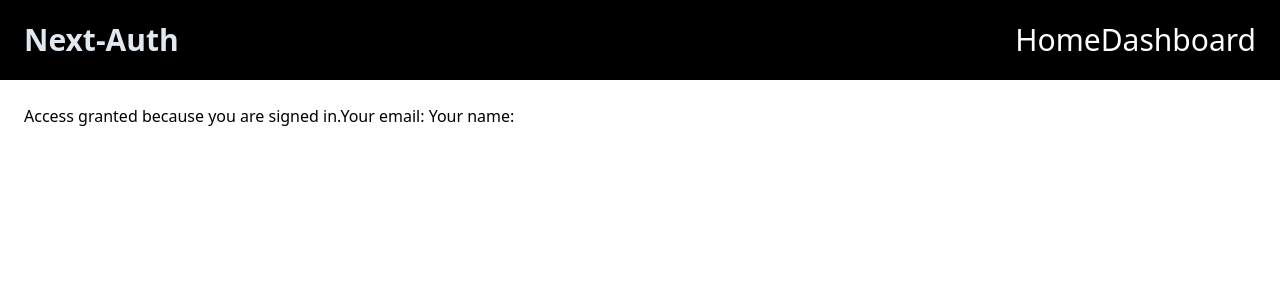
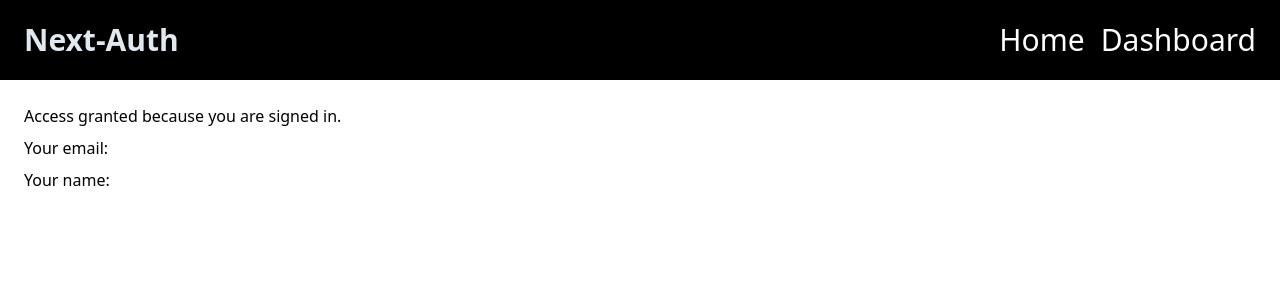
Before and after one commit to unalhasret/next-auth, a Next.js app: page /dashboard in a window 1280 px wide. Shown: the top 300 px of the page. Built offline with nearby package versions, Linux system fonts and the light colour scheme; no server answers.

Commit message:
style: improve alignment using flexbox

```diff
--- a/src/app/dashboard/page.tsx
+++ b/src/app/dashboard/page.tsx
@@ -6,7 +6,7 @@ export default function Dashboard(){
     const { data: session } = useSession();
     return(
         <MainLayout>
-            <div>
+            <div className="flex flex-col gap-2">
                 <span>Access granted because you are signed in.</span>
                 <span>Your email: {session?.user?.email}</span>
                 <span>Your name: {session?.user?.name}</span>
--- a/src/components/layout/header.tsx
+++ b/src/components/layout/header.tsx
@@ -4,7 +4,7 @@ export default function Header(){
     return(
         <header className="bg-black flex h-20 w-full items-center justify-between text-3xl px-6 mb-6">
             <span className="text-slate-200 font-bold ">Next-Auth</span>
-            <nav>
+            <nav className="flex items-center justify-center gap-4">
                 <Link href="/" className="text-white">Home</Link>
                 <Link href="/dashboard" className="text-white">Dashboard</Link>
             </nav>
--- a/src/components/logout.tsx
+++ b/src/components/logout.tsx
@@ -6,9 +6,9 @@ interface LogoutProps {
 }
 export default function Logout({ session, onClick }: LogoutProps) {
     return (
-      <div>
-        Signed in as <span className="font-semibold">{session.user?.email}</span> <br />
-        <button onClick={onClick} type="button" className="focus:outline-none text-white bg-red-700 hover:bg-red-800 focus:ring-4 focus:ring-red-300 font-medium rounded-lg text-sm px-5 py-2.5 me-2 mb-2">Sign out</button>
+      <div className="flex flex-col gap-2">
+        <span>Signed in as <span className="font-semibold">{session.user?.email}</span></span>
+        <button onClick={onClick} type="button" className="focus:outline-none text-white bg-red-700 hover:bg-red-800 focus:ring-4 focus:ring-red-300 font-medium rounded-lg text-sm px-5 py-2.5 w-28">Sign out</button>
       </div>
     )
 
```
